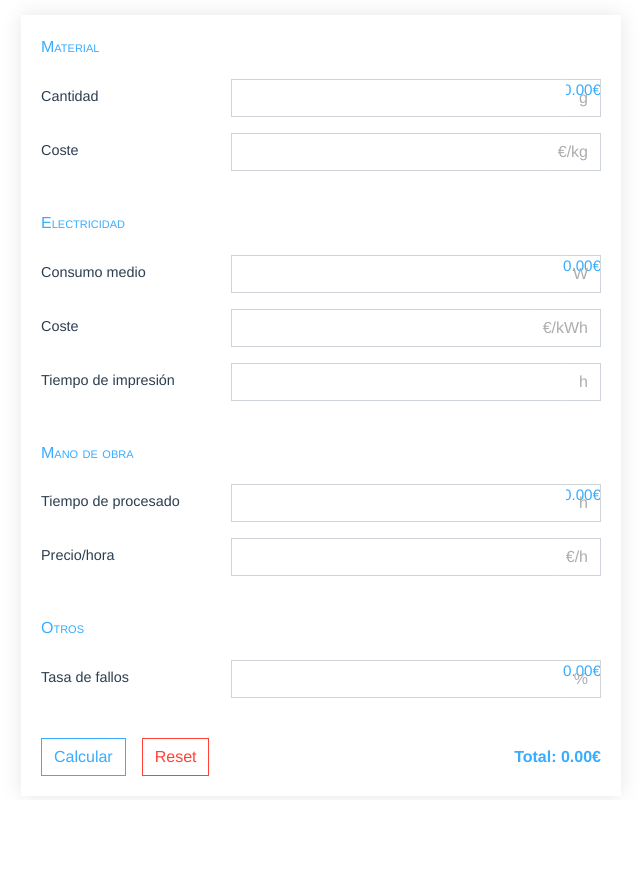
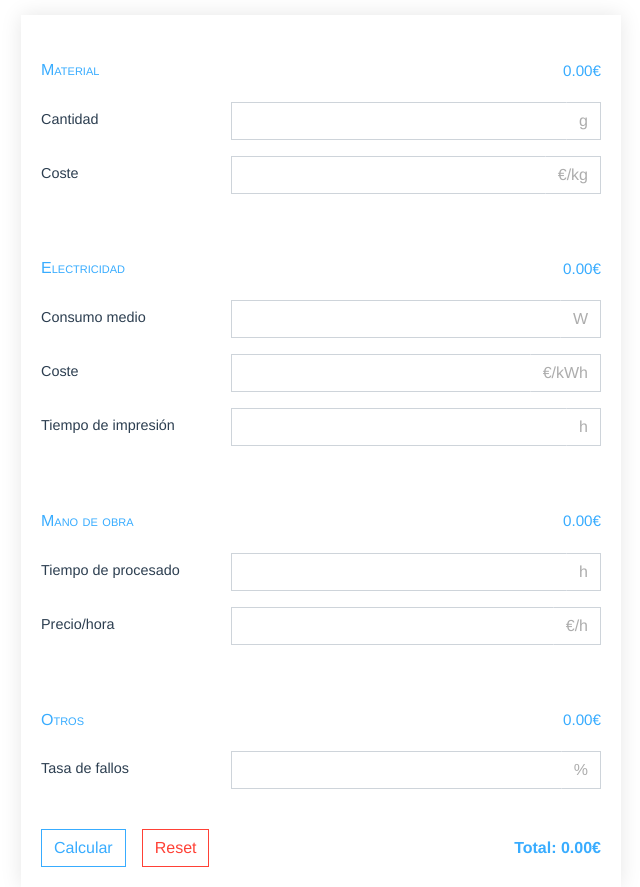
Before and after one commit to dbalas/carp3t, a Vue app: page / in a window 1280 px wide. Shown: the whole page, without its empty margins (319-959 px from the left). Before the commit the page ends 800 px from the top, so only its background shows below. Built offline with nearby package versions, Linux system fonts and the light colour scheme.

Commit message:
fixing price position because firefox..

```diff
--- a/src/components/Carp3tForm.vue
+++ b/src/components/Carp3tForm.vue
@@ -1,7 +1,7 @@
 <template>
     <b-form @submit="onSubmit" @reset="onReset" v-if="show">
+        <div class="price-label">{{ totals.material.toFixed(2) }}€</div>
         <b-form-group :label="$t('Material')" class="mb-0">
-            <span class="price-label">{{ totals.material.toFixed(2) }}€</span>
             <b-form-group
                 id="material-quantity-group"
                 :label="$t('Quantity')"
@@ -39,10 +39,8 @@
                 </b-input-group>
             </b-form-group>
         </b-form-group>
+        <div class="price-label">{{ totals.electricity.toFixed(2) }}€</div>
         <b-form-group :label="$t('Electricity')" class="mb-0 mt-4">
-            <span class="price-label"
-                >{{ totals.electricity.toFixed(2) }}€</span
-            >
             <b-form-group
                 label-cols-sm="4"
                 :label="$t('Consumption')"
@@ -95,8 +93,9 @@
                 </b-input-group>
             </b-form-group>
         </b-form-group>
+
+        <div class="price-label">{{ totals.labor.toFixed(2) }}€</div>
         <b-form-group :label="$t('Labor')" class="mb-0 mt-4">
-            <span class="price-label">{{ totals.labor.toFixed(2) }}€</span>
             <b-form-group
                 label-cols-sm="4"
                 :label="$t('Processing time')"
@@ -132,8 +131,8 @@
                 </b-input-group>
             </b-form-group>
         </b-form-group>
+        <div class="price-label">{{ totals.others.toFixed(2) }}€</div>
         <b-form-group :label="$t('Others')" class="mb-4 mt-4">
-            <span class="price-label">{{ totals.others.toFixed(2) }}€</span>
             <b-form-group
                 label-cols-sm="4"
                 :label="$t('Failure rate')"
@@ -308,10 +307,14 @@ form {
     }
 
     .price-label {
-        position: absolute;
-        top: 0;
+        position: relative;
+        top: 48px;
         right: 0;
+        text-align: right;
         font-size: 0.95rem;
+        &:first-child {
+            top: 25px;
+        }
     }
 
     .total-label {
```
